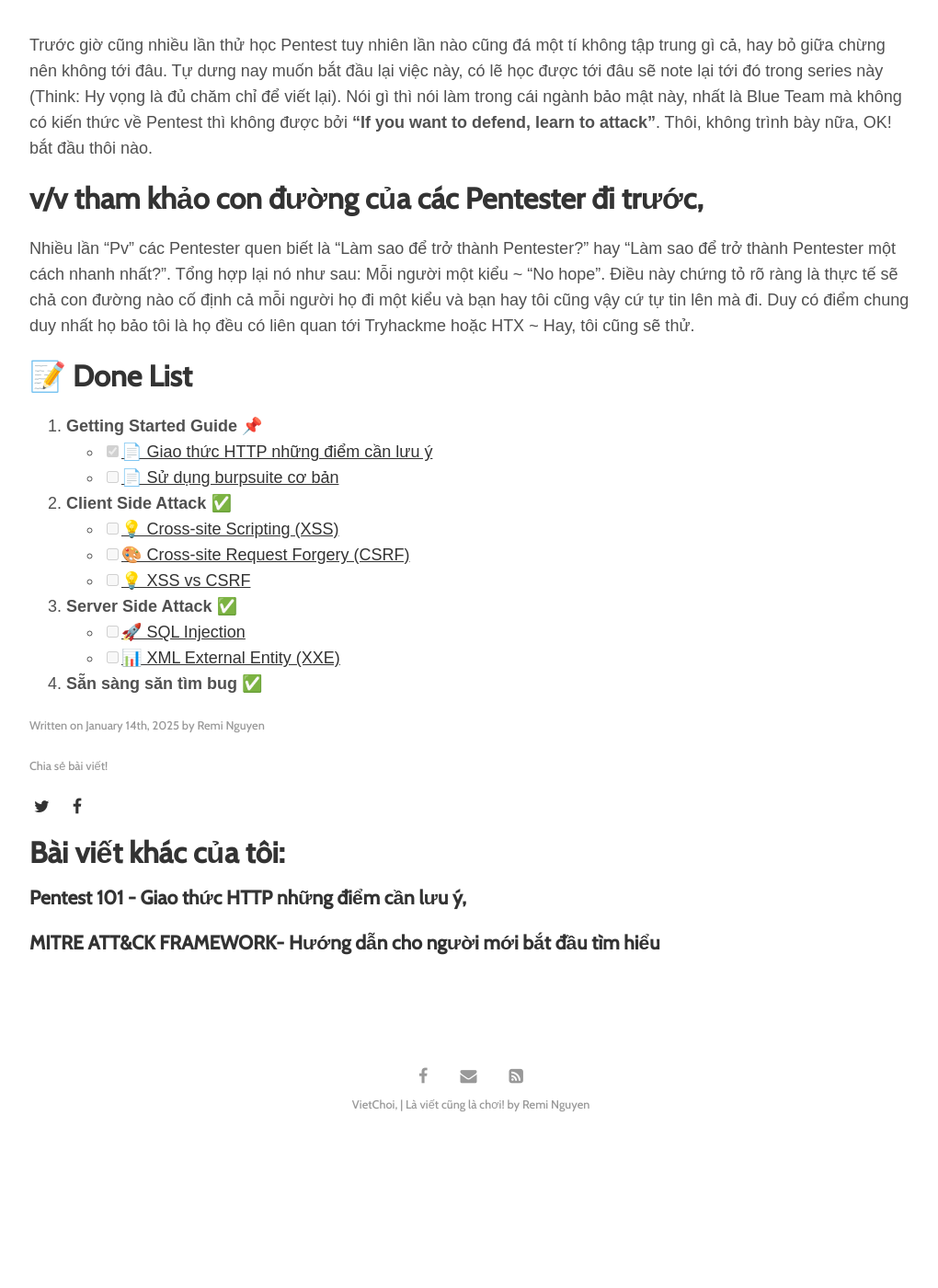
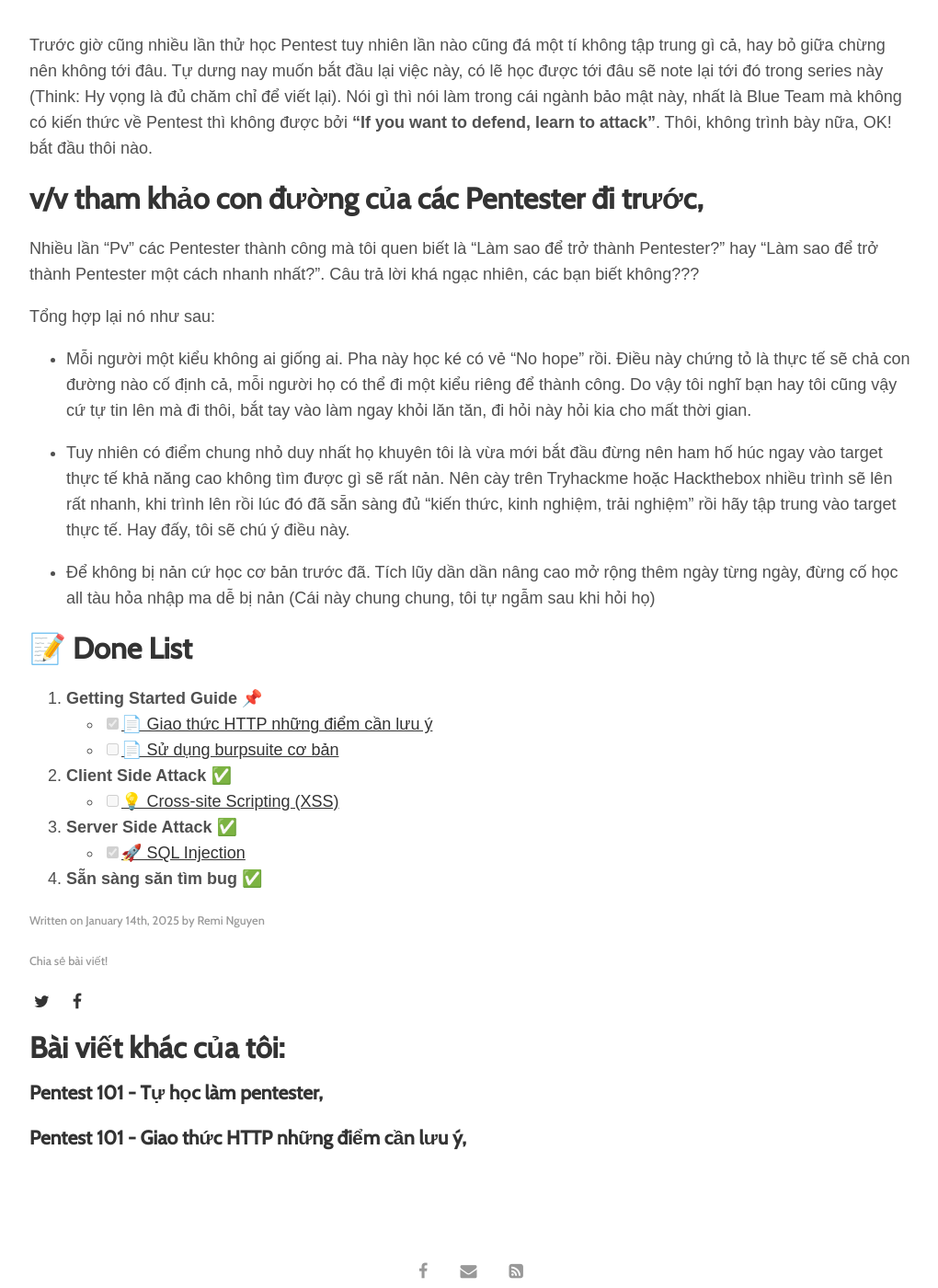
Before and after one commit to vietcf/vietchoi, a Jekyll site: the page built from _posts/2025-01-14-toi-da-hoc-pentest-the-nao-pentest101.md, in a window 1280 px wide and 1400 px high, scrolled down 867 px. Shown: the whole window at 92% size, without its empty margins (128-1148 px from the left). Built offline with Jekyll 4.4.1, drawn with Linux system fonts in a browser that asks for light colours; some web fonts are replaced; before the commit the page ends 2114 px from its top, so only the background shows below that.

Commit message:
update blog sqli

```diff
--- a/_posts/2025-01-14-toi-da-hoc-pentest-the-nao-pentest101.md
+++ b/_posts/2025-01-14-toi-da-hoc-pentest-the-nao-pentest101.md
@@ -10,7 +10,15 @@
 
 
 # v/v tham khảo con đường của các Pentester đi trước,
-Nhiều lần "Pv" các Pentester quen biết là "Làm sao để trở thành Pentester?" hay "Làm sao để trở thành Pentester một cách nhanh nhất?". Tổng hợp lại nó như sau: Mỗi người một kiểu ~ "No hope". Điều này chứng tỏ rõ ràng là thực tế sẽ chả con đường nào cố định cả mỗi người họ đi một kiểu và bạn hay tôi cũng vậy cứ tự tin lên mà đi. Duy có điểm chung duy nhất họ bảo tôi là họ đều có liên quan tới Tryhackme hoặc HTX ~ Hay, tôi cũng sẽ thử.
+Nhiều lần "Pv" các Pentester thành công mà tôi quen biết là "Làm sao để trở thành Pentester?" hay "Làm sao để trở thành Pentester một cách nhanh nhất?". Câu trả lời khá ngạc nhiên, các bạn biết không???
+
+Tổng hợp lại nó như sau:
+
++ Mỗi người một kiểu không ai giống ai. Pha này học ké có vẻ "No hope" rồi. Điều này chứng tỏ là thực tế sẽ chả con đường nào cố định cả, mỗi người họ có thể đi một kiểu riêng để thành công. Do vậy tôi nghĩ bạn hay tôi cũng vậy cứ tự tin lên mà đi thôi, bắt tay vào làm ngay khỏi lăn tăn, đi hỏi này hỏi kia cho mất thời gian.
+
++ Tuy nhiên có điểm chung nhỏ duy nhất họ khuyên tôi là vừa mới bắt đầu đừng nên ham hố húc ngay vào target thực tế khả năng cao không tìm được gì sẽ rất nản. Nên cày trên Tryhackme hoặc Hackthebox nhiều trình sẽ lên rất nhanh, khi trình lên rồi lúc đó đã sẵn sàng đủ "kiến thức, kinh nghiệm, trải nghiệm" rồi hãy tập trung vào target thực tế. Hay đấy, tôi sẽ chú ý điều này.
+
++ Để không bị nản cứ học cơ bản trước đã. Tích lũy dần dần nâng cao mở rộng thêm ngày từng ngày, đừng cố học all tàu hỏa nhập ma dễ bị nản (Cái này chung chung, tôi tự ngẫm sau khi hỏi họ)
 
 # 📝 Done List
 
@@ -20,11 +28,9 @@
 
 2. **Client Side Attack** ✅
    - [ ] [💡 Cross-site Scripting (XSS)](https://example.com/brainstorm)
-   - [ ] [🎨 Cross-site Request Forgery (CSRF)](https://example.com/design)
-   - [ ] [💡 XSS vs CSRF](https://example.com/brainstorm)
+
 
 3. **Server Side Attack** ✅
-   - [ ] [🚀 SQL Injection](https://example.com/launch)
-   - [ ] [📊 XML External Entity (XXE)](https://example.com/monitor)
+   - [x] [🚀 SQL Injection](https://example.com/launch)
 
 4. **Sẵn sàng săn tìm bug** ✅
```
Also changed, not shown: _posts/2025-02-12-sql-injection-attack-back-to-basic.md (added, +9 -0 lines), assets/img/2025/02/12/0-sql-injection-intro.png (added).
